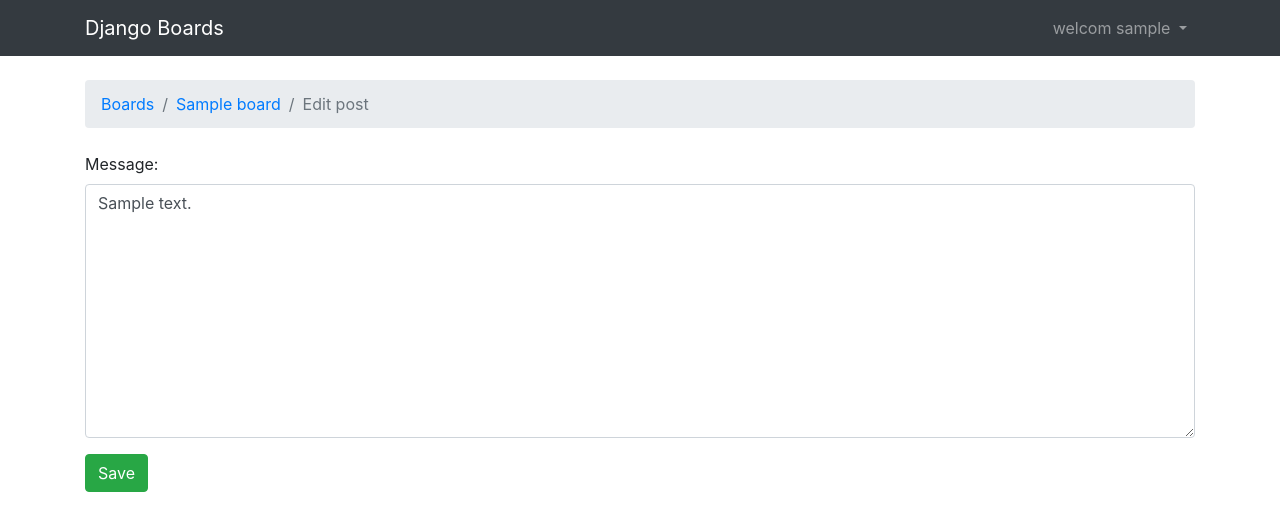
After one commit to werdani/django-board-departments, a Django app: page /boards/1/topics/1/posts/1/edit in a window 1280 px wide. The commit adds this page. Shown: the top 531 px of the page. Run offline with Django 3.2, Linux system fonts and the light colour scheme; a user stored in the database is signed in; tables that the repository leaves empty hold one stand-in row (values such as "Sample post"); some libraries are stand-ins or nearby versions.

Commit message:
create button update views

```diff
--- a/boards/models.py
+++ b/boards/models.py
@@ -30,6 +30,8 @@ class Post(models.Model):
     topic = models.ForeignKey(Topic,related_name='posts',on_delete=models.CASCADE)
     created_by = models.ForeignKey(User,related_name='posts',on_delete=models.CASCADE)
     created_dt = models.DateTimeField(auto_now_add=True)
+    updated_by = models.ForeignKey(User,null=True,related_name='+',on_delete=models.CASCADE)
+    updated_dt = models.DateTimeField(null=True)
     def __str__(self):
         truncted_message = Truncator(self.message)
         return truncted_message.chars(30)
--- a/boards/urls.py
+++ b/boards/urls.py
@@ -8,6 +8,7 @@ urlpatterns = [
     path('boards/<int:id>/new/',views.new_topic,name='new_topic'),
     path('boards/<int:id>/topics/<int:topic_id>/',views.topics_posts,name='topics_posts'),
     path('boards/<int:id>/topics/<int:topic_id>/reply/',views.reply_topic,name='reply_topic'),
+    path('boards/<int:id>/topics/<int:topic_id>/posts/<int:post_id>/edit',views.PostUpdateview.as_view(),name='edit_post'),
 
 
 
--- a/boards/views.py
+++ b/boards/views.py
@@ -6,6 +6,9 @@ from .forms import NewTopic
 from django.contrib.auth.decorators import login_required
 from boards.forms import PostForm
 from django.db.models import Count
+from django.views.generic import UpdateView
+from django.utils import timezone
+from django.utils.decorators import method_decorator
 
 # Create your views here.
 
@@ -81,3 +84,21 @@ def reply_topic(request,id,topic_id):
     else:
         form = PostForm()
     return render(request,'reply_topic.html',{'topic':topic,'form':form})
+
+
+
+
+@method_decorator(login_required,name='dispatch')
+class PostUpdateview(UpdateView):
+    model = Post
+    fields = ('message',)
+    template_name = 'edit_post.html'
+    pk_url_kwarg = 'post_id'
+    context_object_name = 'post'
+
+    def form_valid(self, form):
+        post=form.save(commit=False)
+        post.updated_by = self.request.user
+        post.updated_dt = timezone.now()
+        post.save()
+        return redirect('topics_posts',id=post.topic.board.pk,topic_id=post.topic.pk)
--- /dev/null
+++ b/templates/edit_post.html
@@ -0,0 +1,18 @@
+{% extends 'base.html' %}
+{% load static%}
+
+{% block title %}edit post{% endblock %}
+
+{% block breadcrumb %}
+  <li class="breadcrumb-item"><a href="{% url 'home' %}">Boards</a></li>
+  <li class="breadcrumb-item"><a href="{% url 'board_topic' post.topic.board.pk %}">{{ post.topic.board.name }}</a></li>
+  <li class="breadcrumb-item active">Edit post</li>
+{% endblock %}
+
+{% block content %}
+  <form method="POST" novalidate class="mb-4">
+    {% csrf_token %}
+    {% include 'includes/form.html'%}
+    <button type="submit" class="btn btn-success">Save</button>
+  </form>
+{% endblock %}
--- a/templates/topic_posts.html
+++ b/templates/topic_posts.html
@@ -25,7 +25,7 @@
             <p>{{post.message}}</p>
             <p>{{post.created_dt}}</p>
             {% if post.created_by == user %}
-               <a href="#"><input type="button" value="Edit"></a>
+               <a href="{% url 'edit_post' post.topic.board.pk post.topic.pk post.pk%}"><input type="button" value="Edit"></a>
             {% endif%}
         </div>
 
```
Also changed, not shown: boards/migrations/0003_auto_20201021_2221.py (added).
